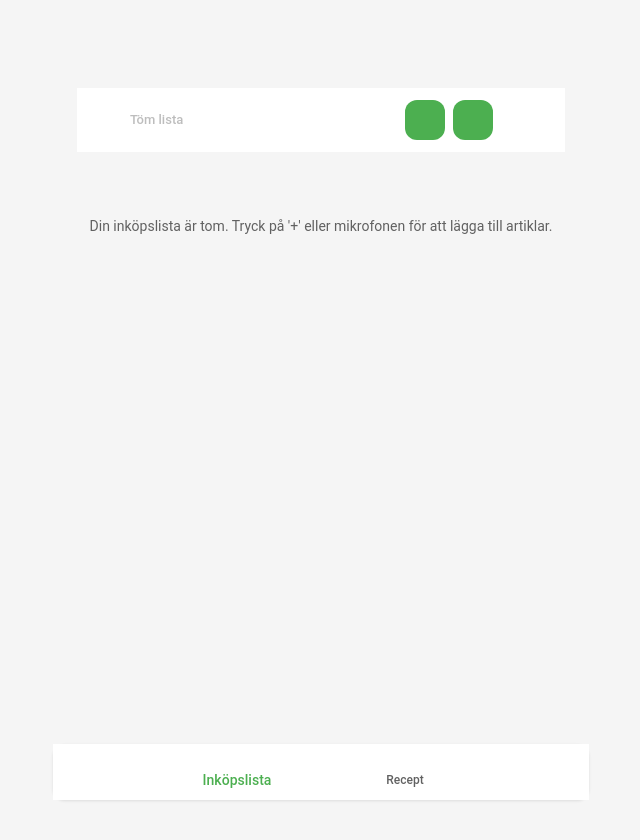
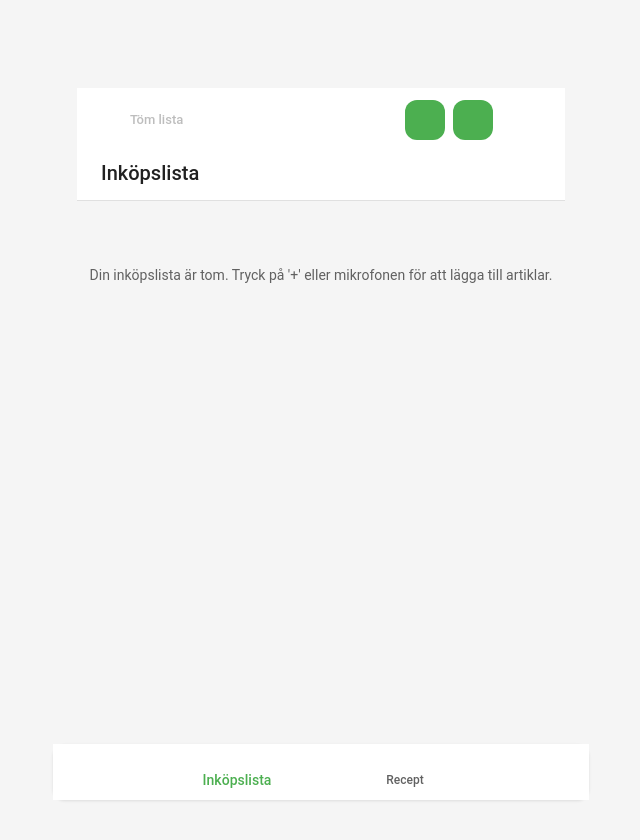
Before and after one commit to wenziie/SimpleGroceriesPWA, a React (Vite) app: page / in a window 1280 px wide. Shown: the top 840 px of the page, without its empty margins (319-959 px from the left). Built offline with nearby package versions, Linux system fonts and the light colour scheme; some icons are missing.

Commit message:
fix(UI): Adjust modal radius, item background, button style, add sticky header

```diff
--- a/src/components/RecipeItem.jsx
+++ b/src/components/RecipeItem.jsx
@@ -36,7 +36,7 @@ function RecipeItem({ recipe, onDeleteRecipe, onAddIngredients }) {
 
   return (
     // Wrap in Paper for structure and elevation
-    <Paper sx={{ mb: 1.5, overflow: 'hidden' }}>
+    <Paper sx={{ mb: 1.5, overflow: 'hidden', bgcolor: 'background.paper' }}>
       <ListItem alignItems="flex-start" disablePadding>
         {/* Avatar for Image */}
         {recipe.imageUrl && (
--- a/src/pages/GroceryPage.jsx
+++ b/src/pages/GroceryPage.jsx
@@ -17,6 +17,7 @@ import Toolbar from '@mui/material/Toolbar'; // Import Toolbar
 import Button from '@mui/material/Button'; // Import Button
 import DeleteSweepIcon from '@mui/icons-material/DeleteSweep'; // Icon for clear
 import { useTheme } from '@mui/material/styles';
+import Typography from '@mui/material/Typography';
 
 // Basic style for modal content box - USE THEME VALUES
 const modalStyle = {
@@ -32,7 +33,7 @@ const modalStyle = {
   // Use theme's shadow (elevation) - Paper component applies this
   // boxShadow: 24, // Default MUI shadow, let Paper/theme handle
   p: { xs: 2, sm: 3, md: 4}, // Responsive padding
-  borderRadius: theme => theme.shape.borderRadius, // Use theme border radius
+  borderRadius: 2, // Use a smaller, fixed value (e.g., 8px)
   outline: 'none', // Remove default focus outline on modal
 };
 
@@ -144,6 +145,30 @@ function GroceryPage({
         </Toolbar>
       </AppBar>
 
+      {/* Sticky Title Header */}
+      <AppBar
+        position="sticky"
+        color="inherit"
+        elevation={0} // No shadow needed, just background
+        sx={{
+          top: 64, // Adjust based on main AppBar height (default is 64px, check if different)
+          zIndex: 9, // Below main AppBar
+          maxWidth: 'calc(600px + 3rem)',
+          left: 'auto',
+          right: 'auto',
+          mx: 'auto',
+          bgcolor: 'background.paper',
+          borderBottom: '1px solid',
+          borderColor: 'divider'
+        }}
+      >
+        <Toolbar variant="dense"> {/* Use dense for less height */}
+          <Typography variant="h6" component="h2" sx={{ color: 'text.primary' }}>
+            Inköpslista
+          </Typography>
+        </Toolbar>
+      </AppBar>
+
       {/* --- Modals --- */}
       {/* Add Item Modal */}
       <Modal
--- a/src/pages/RecipesPage.jsx
+++ b/src/pages/RecipesPage.jsx
@@ -26,7 +26,7 @@ const modalStyle = {
   // borderColor: 'divider',
   // boxShadow: 24, // Let Paper/theme handle
   p: { xs: 2, sm: 3, md: 4}, // Responsive padding
-  borderRadius: theme => theme.shape.borderRadius, // Use theme border radius
+  borderRadius: 2, // Use a smaller, fixed value (e.g., 8px)
   outline: 'none', // Remove default focus outline on modal
 };
 
@@ -88,7 +88,18 @@ function RecipesPage({
            <Typography variant="h6" component="h2" sx={{ color: 'text.primary' }}>
              Recept
            </Typography>
-          <IconButton onClick={handleOpenAddRecipe} title="Add Recipe" color="primary">
+           {/* Match style with GroceryPage Add button */}
+          <IconButton
+             onClick={handleOpenAddRecipe}
+             title="Add Recipe"
+             sx={{
+                bgcolor: 'primary.main',
+                color: 'primary.contrastText',
+                '&:hover': {
+                  bgcolor: 'primary.dark',
+                }
+              }}
+             >
             <AddIcon />
           </IconButton>
         </Toolbar>
```
